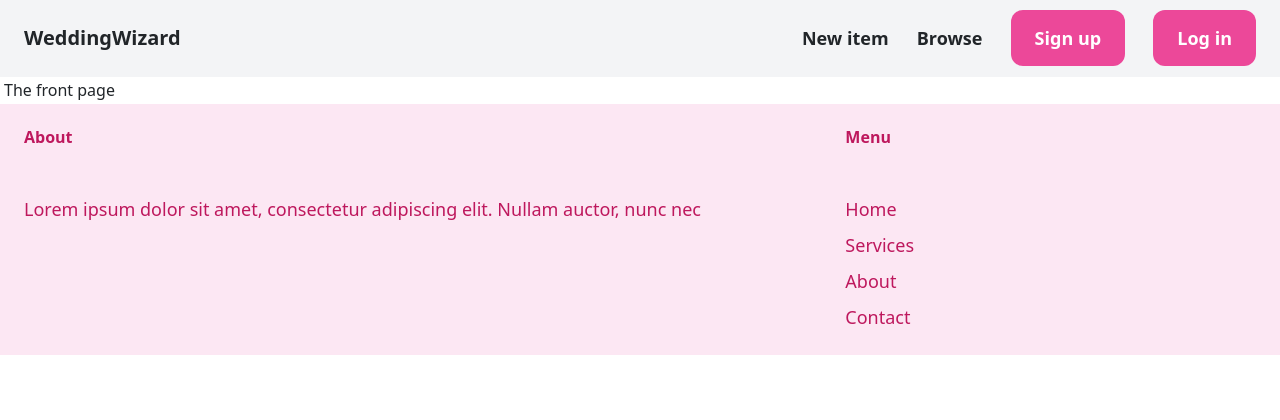
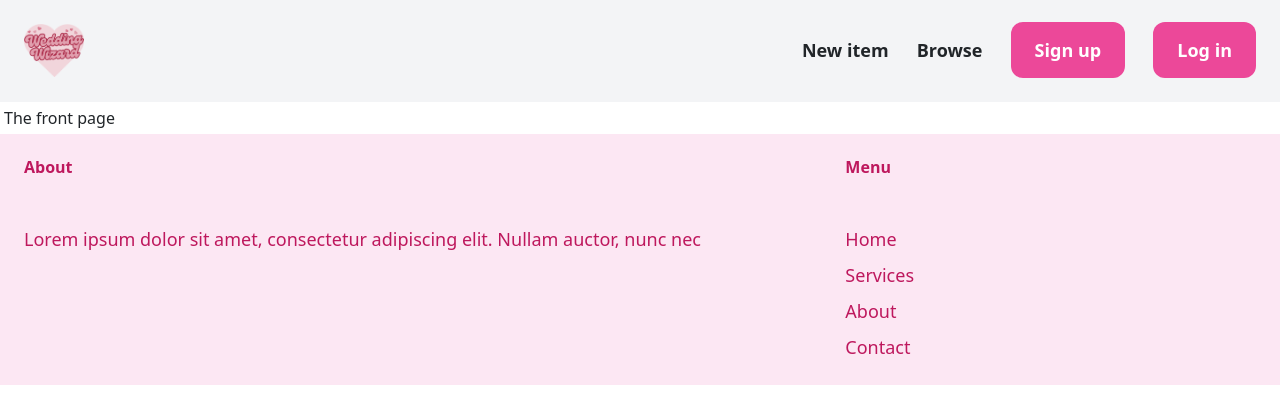
Before and after one commit to LondMafe/WeddingWizard, a Django app: page / in a window 1280 px wide. Shown: the top 420 px of the page. Run offline with Django 5.2, Linux system fonts and the light colour scheme; some libraries are stand-ins or nearby versions.

Commit message:
Navbar and Favicon Fixed

```diff
--- a/core/templates/core/base.html
+++ b/core/templates/core/base.html
@@ -1,27 +1,31 @@
 <!doctype html>
-{% load static %}
-<html lang="es">
-  <head>
+<html lang="es-co">
+
+<!-- HEAD -->
+<head>
+    {% load static %}
     <meta charset="utf-8">
     <meta name="viewport" content="width=device-width, initial-scale=1">
-    <script src="https://cdn.tailwindcss.com"></script>
     <title> {% block title %} {% endblock %} | WeddingWizard</title>
 
     <!-- FAVICON -->
-    <link rel="shortcut icon" type="image/x-icon" href="{% static 'favicon.png' %}">
+    <link rel="icon"  href="{% static 'img/WeddingWizardCon.png' %}" type="image/png">
     <!-- END FAVICON -->
 
     <link href="https://cdn.jsdelivr.net/npm/bootstrap@5.3.3/dist/css/bootstrap.min.css" rel="stylesheet" integrity="sha384-QWTKZyjpPEjISv5WaRU9OFeRpok6YctnYmDr5pNlyT2bRjXh0JMhjY6hW+ALEwIH" crossorigin="anonymous">
+    <script src="https://cdn.tailwindcss.com"></script>
+
     <link href="{% static 'css/styles.css' %}" rel="stylesheet">
-  </head>
+</head>
+<!-- END HEAD -->
 
-
-  <body>
-    <script src="https://cdn.jsdelivr.net/npm/bootstrap@5.3.3/dist/js/bootstrap.bundle.min.js" integrity="sha384-YvpcrYf0tY3lHB60NNkmXc5s9fDVZLESaAA55NDzOxhy9GkcIdslK1eN7N6jIeHz" crossorigin="anonymous"></script>
+<body>
 
     <!-- NAVBAR -->
-    <nav class="py-6 px-6 flex justify-between items-center border-b bg-gray-100 border-gray-100">
-            <a href="/" class="text-xl font-semibold">WeddingWizard</a>
+    <nav class="py-4 px-4 flex justify-between items-center border-b bg-gray-100 border-gray-100">
+            <a href="/" class="navbar-brand">
+                <img src="{% static 'img/WeddingWizard.png' %}" alt="WeddingWizard" width="60" height="60">
+            </a>
 
             <div class="space-x-6">
                 <a href="{% url 'item:new' %}" class="text-lg font-semibold hover:text-gray-500">New item</a>
@@ -38,11 +42,19 @@
     </nav>
     <!-- END NAVBAR -->
 
-        <div class="fluid-container p-1">
+
+
+    <!-- PAGE'S CONTENT -->
+    <div class="fluid-container p-1">
         {% block content %}
         {% endblock %}
     </div>
+    <!-- END PAGE'S CONTENT -->
 
+
+
+
+    <!-- FOOTER -->
     <footer class="py-6 px-6 flex justify-between bg-pink-100">
         <div class="w-2/3 pr-10" >
             <h3 class="mb-5 font-semibold text-pink-700">About</h3>
@@ -60,5 +72,7 @@
             </div>
         </div>
     </footer>
+    <!-- END FOOTER -->
+
   </body>
 </html>
--- a/core/templates/core/index.html
+++ b/core/templates/core/index.html
@@ -2,5 +2,9 @@
 {% block title %}Front page{% endblock %}
 
 {% block content %}
-	<h1>The front page</h1>
+	<div class="fluid-container">
+
+		<p>The front page</p>
+
+	</div>
 {% endblock %}
--- a/weddingwizard/urls.py
+++ b/weddingwizard/urls.py
@@ -30,4 +30,4 @@ urlpatterns = [
     path('items/', include('item.urls')),
     path('dashboard/', include('dashboard.urls')),
     path('admin/', admin.site.urls),
-] + static(settings.MEDIA_URL, document_root=settings.MEDIA_ROOT)
+] + static(settings.STATIC_URL, document_root=settings.STATIC_ROOT)
```
Also changed, not shown: weddingwizard/settings.py (+8 -4 lines), core/templates/core/static/favicon.png (deleted), core/templates/core/static/logo.ico (deleted), weddingwizard/static/img/WeddingWizard.png (added), weddingwizard/static/img/WeddingWizardCon.png (added).
